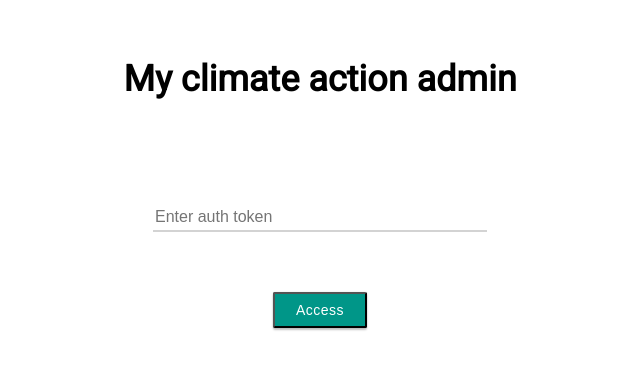
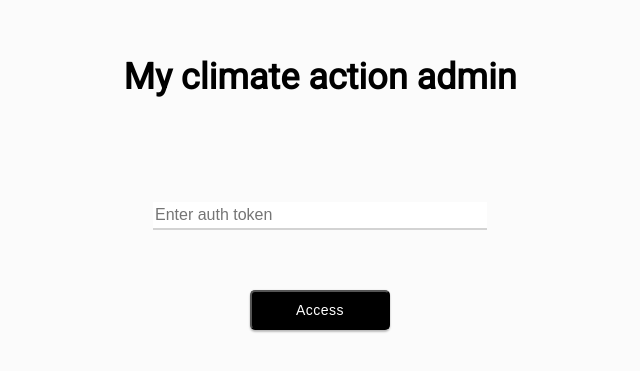
Before and after one commit to MyClimateAction/myclimateaction-admin, a React (Create React App) app: page / in a window 1280 px wide. Shown: the part 149-520 px from the top of the page, without its empty margins (320-960 px from the left). Built offline with nearby package versions, Linux system fonts and the light colour scheme.

Commit message:
Topbar css + main color in app.js
Topbar css

```diff
--- a/src/App.css
+++ b/src/App.css
@@ -2,11 +2,10 @@
 
 .App {
   text-align: center;
-  background: #f9f9f9;
+  background: #FBFBFB;
 }
 
 .Content {
-  background-color: white;
   min-height: 80vh;
   display: flex;
   flex-direction: column;
--- a/src/Components/TopBar.css
+++ b/src/Components/TopBar.css
@@ -4,8 +4,33 @@
   flex-direction: row;
   align-items: baseline;
   justify-content: space-between;
+  background-color: white;
+  height: 64px;
 }
 
 .TopBar-item {
   margin: auto; /* Magic! */
 }
+
+button {
+  background: #000000;
+  border-radius: 5px;
+  width: 140px;
+  height: 40px;
+  transition: background 0.1s;
+}
+
+button:hover {
+  background:#444444;
+  transition: background 0.2s;
+}
+
+h1 {
+  font-size: 24px;
+  line-height: 28px;
+}
+
+h2 {
+  font-size: 18px;
+  line-height: 21px;
+}
--- a/src/Components/TopBar.js
+++ b/src/Components/TopBar.js
@@ -8,7 +8,7 @@ export default class TopBar extends Component {
         <h2 className="TopBar-item">actions</h2>
         <h1 className="TopBar-item">MYCLIMATEACTION</h1>
         <button className="TopBar-item" onClick={this.props.logout}>
-          logout
+          Logout
         </button>
       </header>
     );
```
